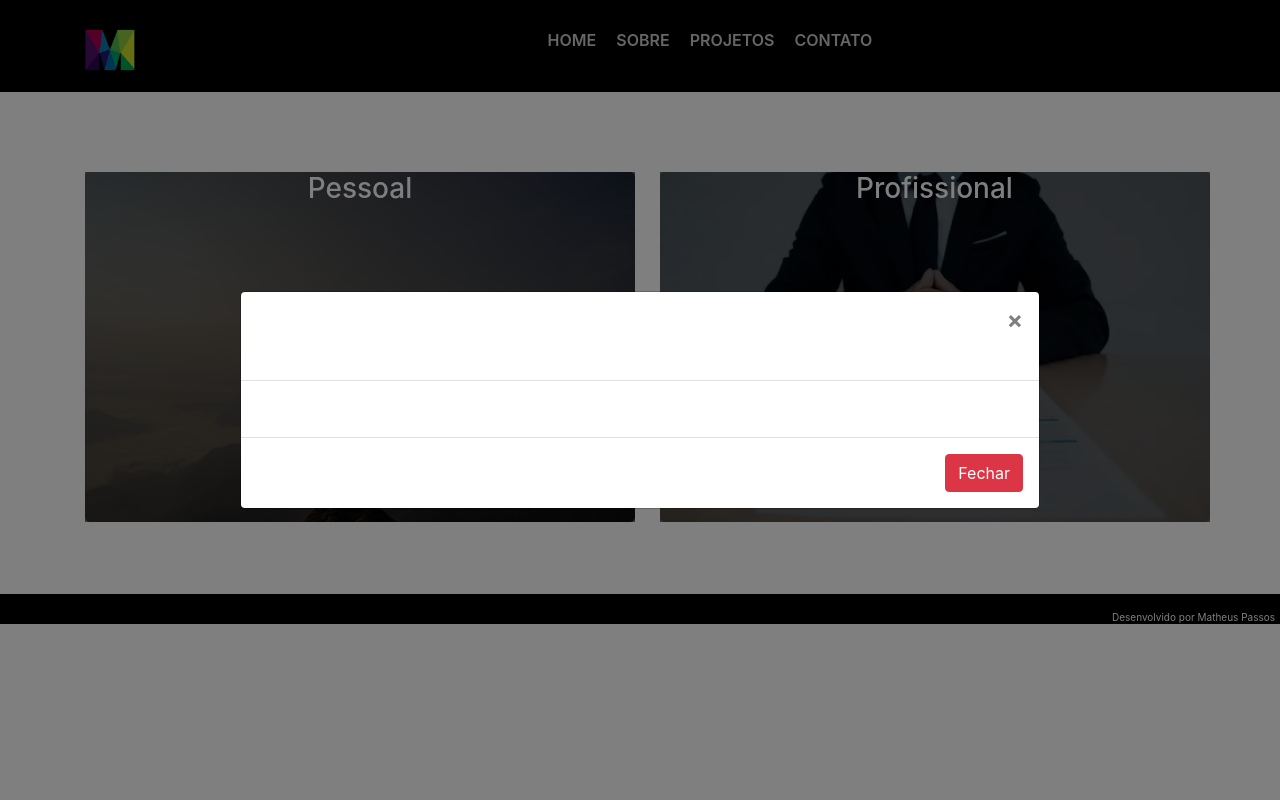
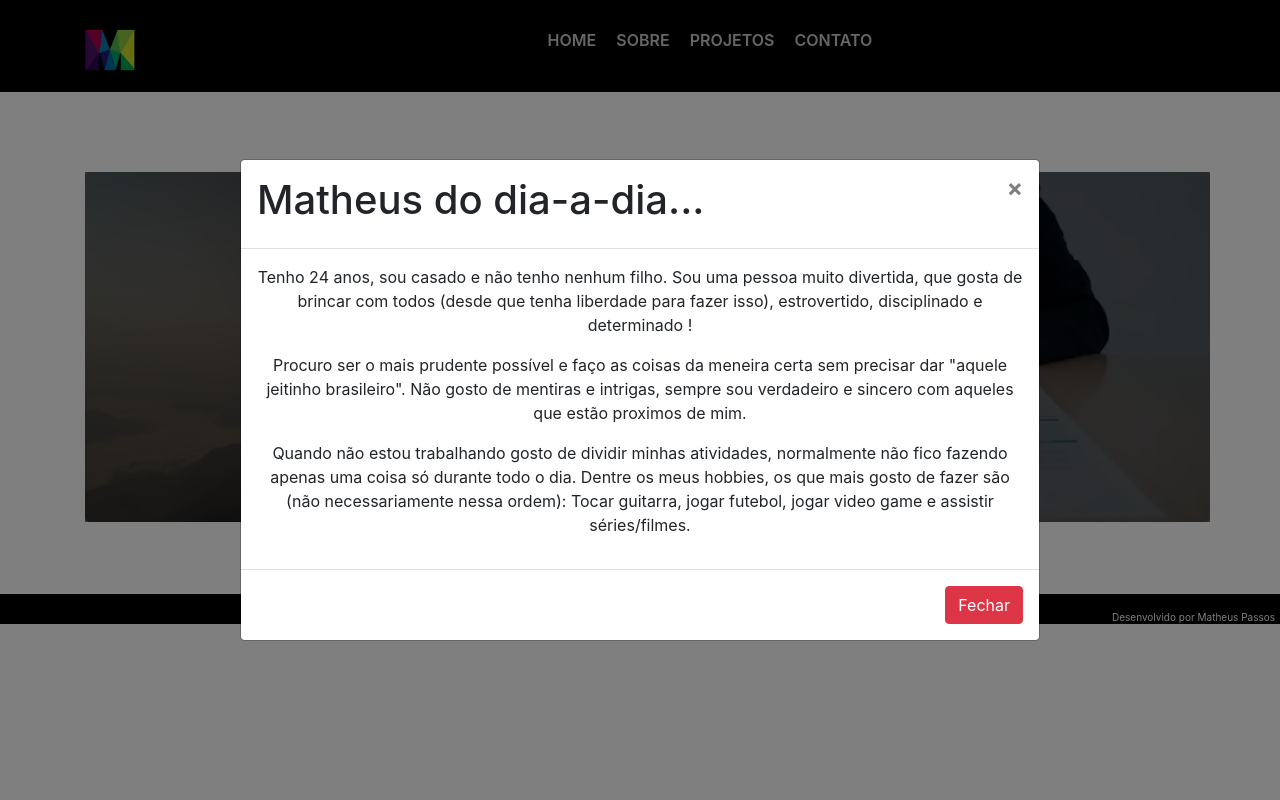
Before and after one commit to PassosMatheus/matheus, a PHP site: page /sobre.php in a window 1280 px wide, after a click on "Pessoal"; the page is wider, and only the part inside the window is pictured. Run offline with PHP 8.4, Linux system fonts and the light colour scheme.

Commit message:
adicionado texto nos modais. Alterado css no modal

```diff
--- a/assets/css/style.css
+++ b/assets/css/style.css
@@ -139,8 +139,11 @@ CSS DE ÁREAS ESPECÍFICAS
     width:550px;
     height:350px;
     text-align:center;
-    color:#FFF;
     background-color:rgba(0, 0, 0, 0.6 );
+}
+
+.titulo-modal h3 {
+    color:FFF;
 }
 
 .projetos {
--- a/projetos.php
+++ b/projetos.php
@@ -14,9 +14,9 @@ require_once 'header.php';
             </br>
             Dentre esses projetos destaco alguns deles, que são: <a href="https://github.com/PassosMatheus/controleDeUsuarios" target="_blank">Controle de usuarios</a>,
             <a href="https://github.com/PassosMatheus/sortearNumeros" target="_blank">Sorteador de números</a>, <a href="https://github.com/PassosMatheus/portal" target="_blank">Portal de Notícias</a>,
-            e uma +i<a href="https://github.com/PassosMatheus/projeto_tabela_2.0" target="_blank">Tabela dinâmica</a>.
+            e uma <a href="https://github.com/PassosMatheus/projeto_tabela_2.0" target="_blank">Tabela dinâmica</a>.
             </br><br>
-            Caso tenha se interessado no meu perfil, peço por gentileza que entre em <a href="contato.php" target="_blank">contato</a> e estarei a
+            Caso tenha se interessado no meu perfil, peço por gentileza que entre em <a href="contato.php">contato</a> e estarei a
             disposição para tirar eventuais dúvidas.
             </br></br>
         </div>
--- a/sobre.php
+++ b/sobre.php
@@ -11,11 +11,26 @@ require_once 'header.php';
                         <div class="modal-dialog modal-dialog-centered modal-lg">
                             <div class="modal-content">
                                 <div class="modal-header">
-                                <h1>Pessoal</h1>
+                                <h1>Matheus do dia-a-dia...</h1>
                                 <button class="close" data-dismiss="modal"><span>&times;</span></button>
                                 </div>
                                 <div class="modal-body">
-                                    ...
+                                    <p>Tenho 24 anos, sou casado e não tenho nenhum filho.
+                                       Sou uma pessoa muito divertida, que gosta de brincar com todos (desde que tenha liberdade
+                                       para fazer isso), estrovertido, disciplinado e determinado !
+                                    </p>
+
+                                    <p>
+                                        Procuro ser o mais prudente possível e faço as coisas da meneira certa sem precisar
+                                        dar "aquele jeitinho brasileiro". Não gosto de mentiras e intrigas, sempre sou verdadeiro e sincero
+                                        com aqueles que estão proximos de mim.
+                                    </p>
+
+                                    <p>Quando não estou trabalhando gosto de dividir minhas atividades, normalmente não fico
+                                        fazendo apenas uma coisa só durante todo o dia. Dentre os meus hobbies, os que mais gosto
+                                        de fazer são (não necessariamente nessa ordem): Tocar guitarra, jogar futebol, jogar video game
+                                        e assistir séries/filmes.
+                                    </p>
                                 </div>
                                 <div class="modal-footer">
                                     <button class="btn btn-danger">Fechar</button>
@@ -32,11 +47,21 @@ require_once 'header.php';
                         <div class="modal-dialog modal-dialog-centered modal-lg">
                             <div class="modal-content">
                                 <div class="modal-header">
-                                    <h1>Profissional</h1>
+                                    <h1>Matheus no trabalho...</h1>
                                     <button class="close" data-dismiss="modal"><span>&times;</span></button>
                                 </div>
                                 <div class="modal-body">
-                                    ...
+                                    <p>Gosto de estabelecer metas para posteriormente
+                                    cumpri-las, isso me motiva a continuar melhorando como pessoa. Mas tenho meus pés no chão, se algo
+                                    der errado não tem problema, eu sacudo a poeira e começo de novo.</p>
+
+                                    <p>Gosto de desafios, isso faz com que eu cresça em vários sentidos, e se tem uma coisa que gosto muito
+                                    é de superar meus limites. É satisfatório ver algo complicado e eu conseguir alcança-lo, e se for preciso
+                                    me reinventar para consquistar o topo, irei fazer. </p>
+
+                                    <p>Não gosto de passar por cima de ninguém, pelo contrário, ver pessoas ao meu redor crescendo junto comigo
+                                    é algo que aprecio muito em ver, não sou daqueles que gostam de trabalhar sozinho, quanto mais pessoas
+                                    focadas em aprender, melhor para todos os envolvidos.</p>
                                 </div>
                                 <div class="modal-footer">
                                     <button class="btn btn-danger">Fechar</button>
```
